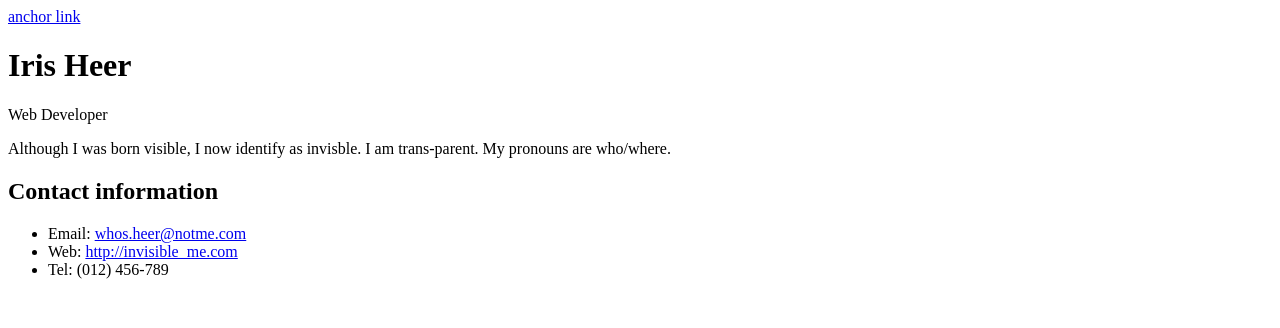
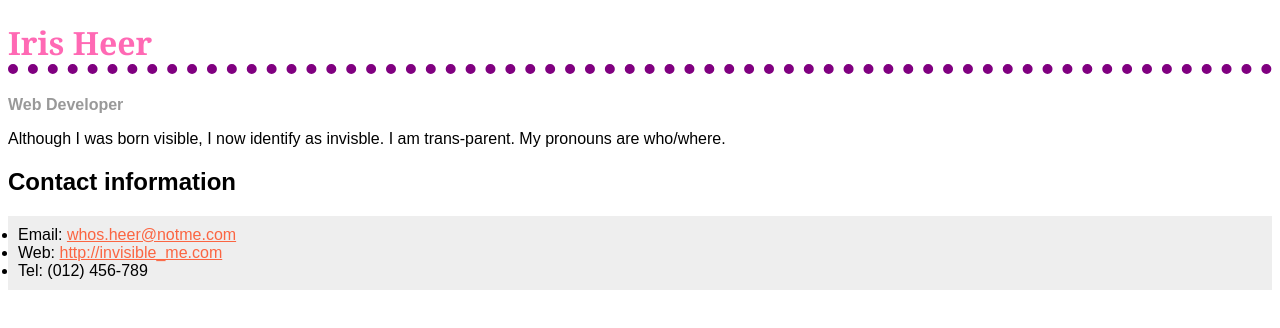
Before and after one commit to maddiedemos27/maddiedemos27.github.io, a plain HTML site: page about.html in a window 1280 px wide. Drawn offline with Linux system fonts and the light colour scheme.

Commit message:
about css

```diff
--- a/about.html
+++ b/about.html
@@ -5,7 +5,7 @@
   <meta charset="UTF-8">
   <meta name="viewport" content="width=device-width, initial-scale=1.0">
   <title>Document</title>
-  <a href="styles/about.css">anchor link</a>
+  <link href="styles/about.css" rel="stylesheet">
 </head>
 
 <body>
--- a/styles/about.css
+++ b/styles/about.css
@@ -30,4 +30,6 @@ a:hover {
 
 ul {
   background-color: #eeeeee;
+  border: 5px purple;
+  padding: 10px;
 }
```
